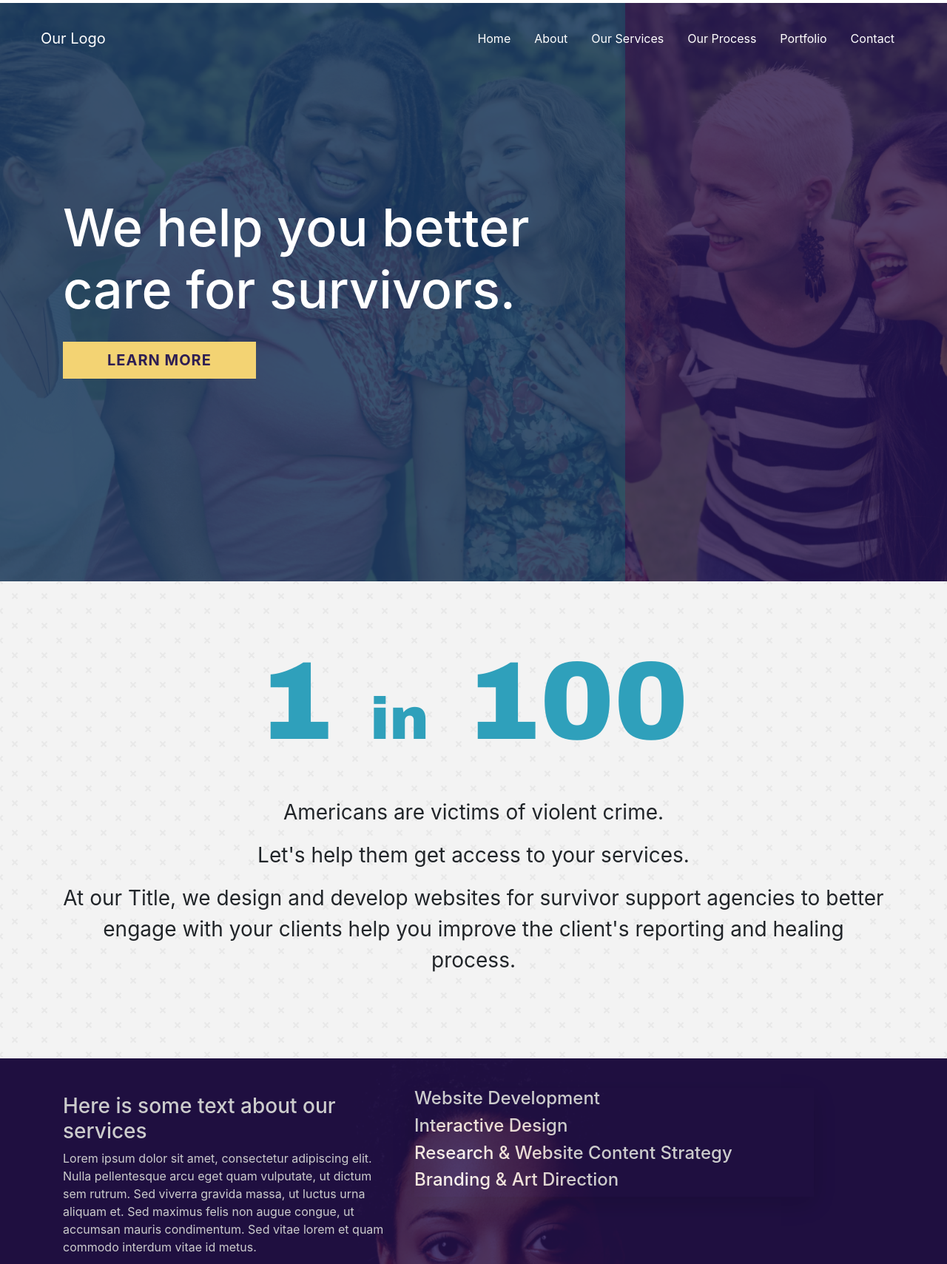
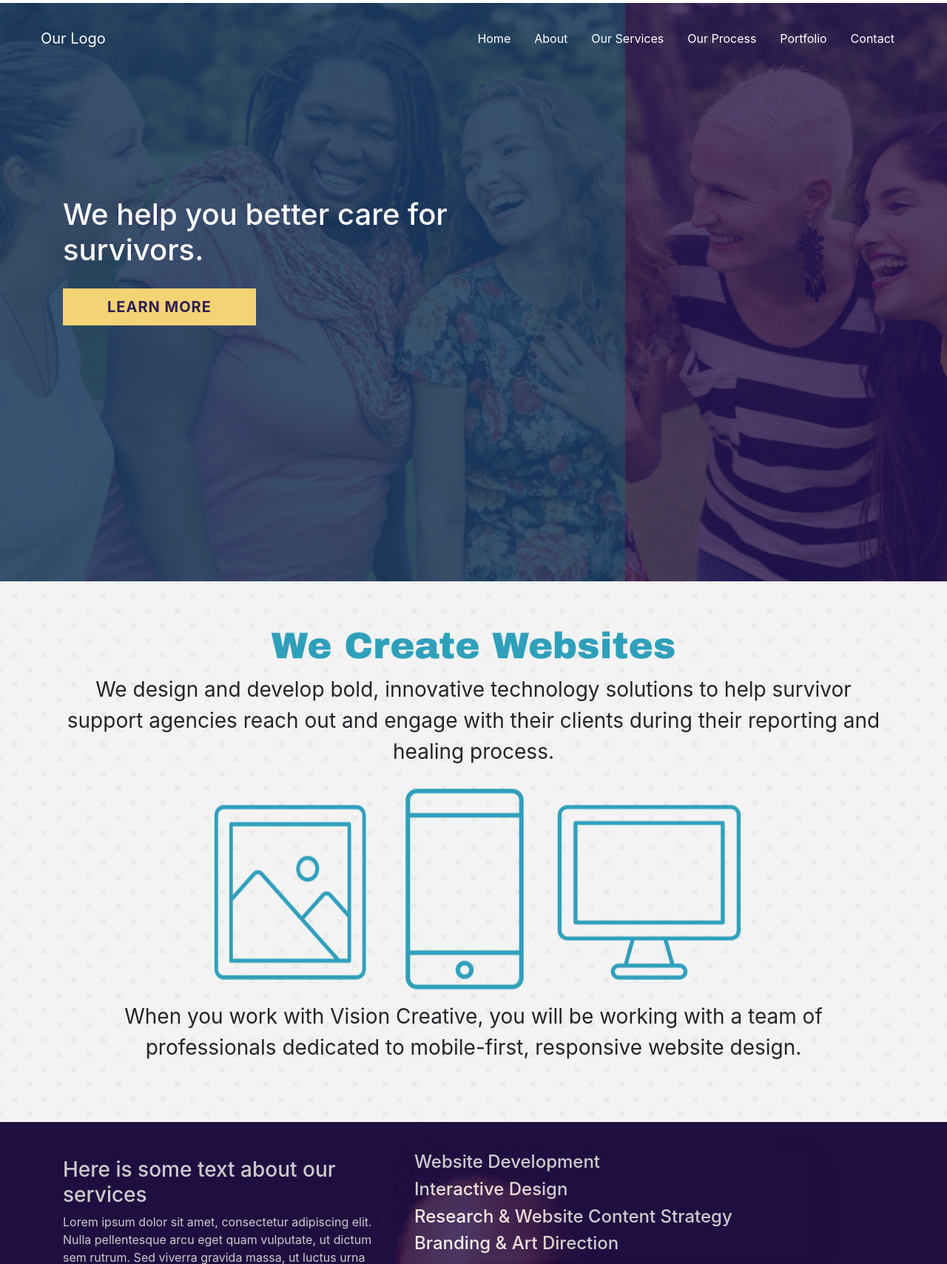
Before and after one commit to MarshaBat/pwp-marsha-battee, a PHP site: page / in a window 1280 px wide. Shown: the top 1709 px of the page at 74% size. Run offline with PHP 8.4, Linux system fonts and the light colour scheme; some libraries are stand-ins or nearby versions.

Commit message:
revised about section content, added about image

```diff
--- a/public_html/css/stylesheet.css
+++ b/public_html/css/stylesheet.css
@@ -34,7 +34,7 @@
 	opacity: 0.3;
 }
 
-h1 {
+h2.our-process {
 	font-size: 70px;
 }
 
@@ -58,28 +58,12 @@ h1 {
 	float: left;
 }
 
-/*This is ________________________ */
-
-.banner-title {
-
-
-}
-
-.banner-tag {
-
-}
-
-
-.stat-number {
+.about-header {
 	font-family: "Arial Black";
-	font-size: 150px;
 	color: #2fa0bb;
+	font-size: 50px;
 	margin: 50px auto 0 auto;
 	display: table;
-}
-
-.stat-number span {
-	font-size: 80px;
 }
 
 .about-paragraph-panel {
@@ -92,6 +76,11 @@ h1 {
 	margin-top: -50px;
 	margin-bottom: -50px;
 	padding-bottom: 50px;
+}
+
+.process-header-text {
+	color: #2e1e53;
+	font-weight: bolder;
 }
 
 .services {
@@ -126,7 +115,6 @@ h1 {
 	background: #2e1e53;
 	position: relative;
 	transition: .35s;
-
 }
 
 .our-process {
@@ -138,12 +126,7 @@ h1 {
 .card {
 	color: #000000;
 	text-align: center;
-
 }
-
-.card-deck-margins {
-}
-
 
 .footer {
 	background-image: url(../documentation/images/groupphoto3.jpg);
@@ -195,7 +178,3 @@ h1 {
 	margin-left: 0;
 	border-radius: 0;
 }
-
-.input-field [type=text] {
-	color: white;
-}
--- a/public_html/index.php
+++ b/public_html/index.php
@@ -65,7 +65,7 @@
 				<div class="banner-overlay2"></div>
 				<div class="container my-5">
 					<div class="row banner-text">
-						<div class="col-md-8 banner-title">
+						<div class="col-md-6 banner-title">
 							<h1 class="animated zoomIn">We help you <span>better care for</span> survivors.</h1>
 						</div>
 					</div>
@@ -80,20 +80,21 @@
 		<!------------------------------------------------SECTION 2 - ABOUT---------------------------------------------->
 		<section>
 			<div class="about-background">
-				<div class="container mb-5">
+				<div class="container mb-3">
 					<div class="row">
 						<div class="col-sm-12 text-center about-stat-panel">
-							<div class="stat-number">
-								<p>1 <span>in</span> 100</p>
+							<div>
+								<p class="about-header">We Create Websites</p>
 							</div>
 						</div>
 
 						<div class="col-sm-12 text-center about-paragraph-panel">
 							<div>
-								<p>Americans are victims of violent crime.</p>
-								<p>Let's help them get access to your services.</p>
-								<p>At our Title, we design and develop websites for survivor support agencies to better engage
-									with your clients help you improve the client's reporting and healing process.</p>
+								<p>We design and develop bold, innovative technology solutions to help survivor support agencies
+									reach out and engage with their clients during their reporting and healing process. </p>
+								<img class="img-fluid" src="documentation/images/webvector.png" alt="website images">
+								<p>When you work with Vision Creative, you will be working with a team of professionals
+									dedicated to mobile-first, responsive website design.</p>
 							</div>
 						</div>
 					</div>
@@ -151,6 +152,11 @@
 		<!------------------------------------------------SECTION 4 - OUR PROCESS--------------------------------------->
 		<section class="bg-transparent our-process">
 			<div class="container my-5 py-5">
+				<div class="h2">
+					<h2 class="process-header-text">OUR PROCESS</h2>
+				</div>
+
+
 				<div class="row text-center">
 
 					<div class="col-md-4 mt-5">
@@ -220,7 +226,7 @@
 			<div class="banner-overlay4"></div>
 			<div class="container pt-3">
 
-				<h2 class="h1-responsive font-weight-bold text-center my-4">Contact Us</h2>
+				<h2 class="h1-responsive font-weight-bold text-center my-4">CONTACT US</h2>
 				<p class="text-center w-responsive mx-auto mb-5">Ready to get started on your website design? Let's us know,
 					and we'll get back to you within 24 hours to discuss your project.</p>
 
```
Also changed, not shown: public_html/documentation/images/webvector.png (added).
